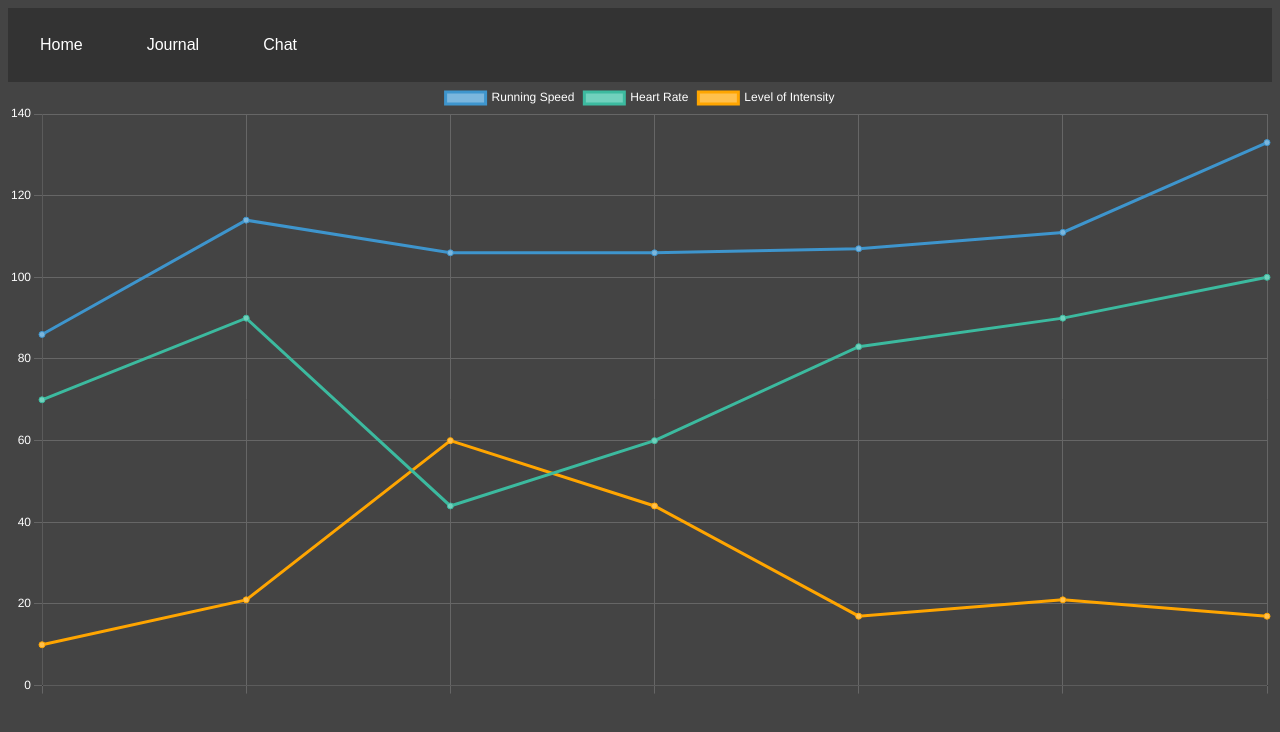
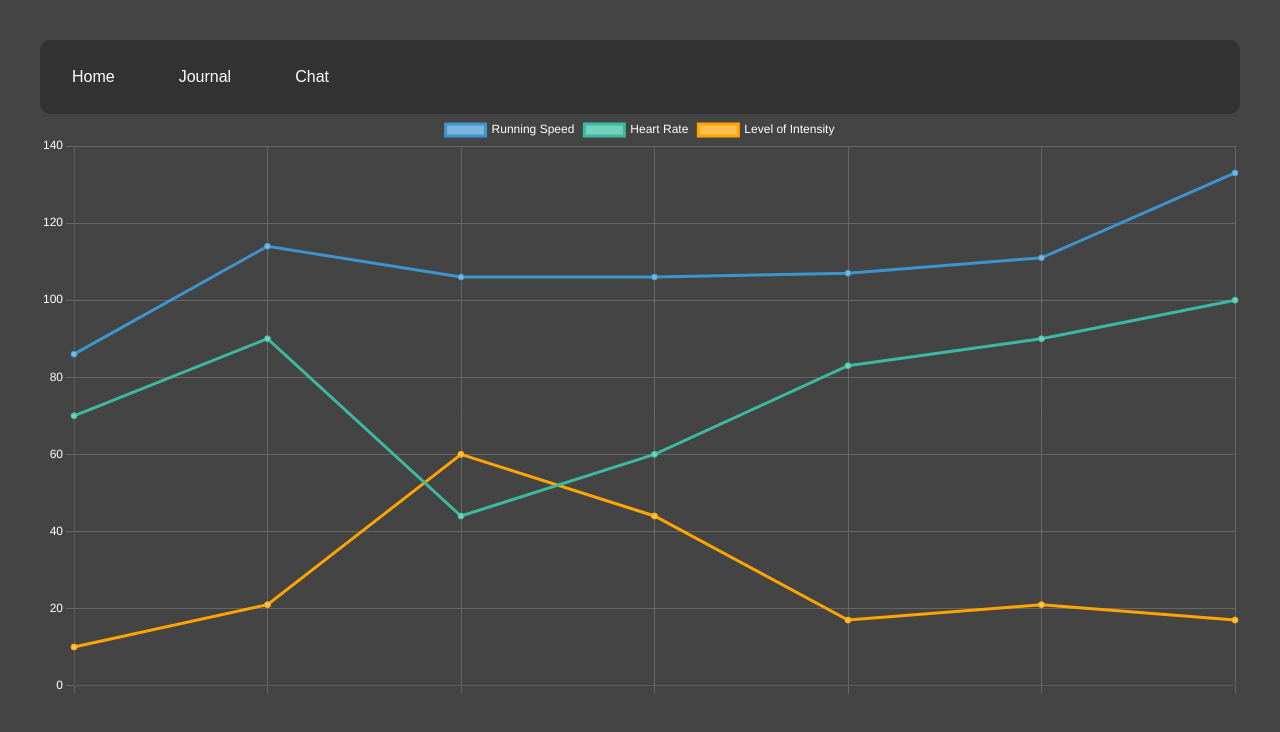
Before and after one commit to JustinMeimar/semantic-journal, a React (Create React App) app in the folder app/: page / in a window 1280 px wide. Shown: the top 732 px of the page. Built offline with nearby package versions, Linux system fonts and the light colour scheme.

Commit message:
update styles

```diff
--- a/app/src/App.css
+++ b/app/src/App.css
@@ -46,7 +46,13 @@ html * {
 
 html {
   background-color: #444;
+  margin: 2em;
+  border-radius: 10px;
+}
 
+nav {
+  padding: 0px;
+  margin: 0px;
 }
 
 nav li {
@@ -55,10 +61,11 @@ nav li {
 
 nav ul {
   list-style-type: none;
-  margin: 0;
-  padding: 0;
+  margin: 0px;
+  padding: 0px;
   overflow: hidden;
   background-color: #333;
+  border-radius: 10px;
 }
 
 nav a {
@@ -110,6 +117,7 @@ nav a:active {
 .messageInput {
   background-color: #333;
   border: none;
+  border-radius: 10px;
   padding: 10px;
   width: 100%;
   box-sizing: border-box;
@@ -124,6 +132,7 @@ nav a:active {
 .entryPrompt {
   background-color: #333;
   border: none;
+  border-radius: 10px;
   padding: 10px;
   width: 100%;
   box-sizing: border-box;
```
